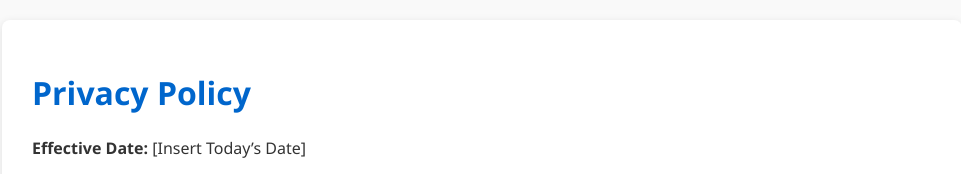
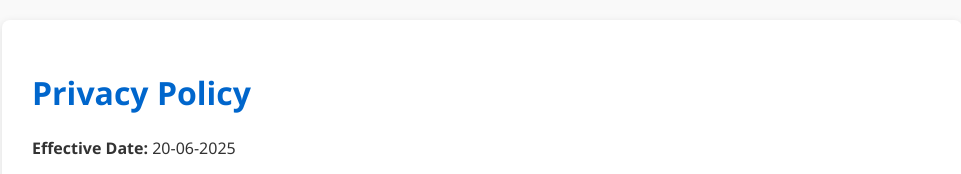
Before and after one commit to SaurabhCegian/metro-privacy-policy, a plain HTML site: page index.html in a window 1280 px wide. Shown: the top 174 px of the page, without its empty margins (158-1119 px from the left). Drawn offline with Linux system fonts and the light colour scheme.

Commit message:
fixed issue

```diff
--- a/index.html
+++ b/index.html
@@ -41,7 +41,7 @@
 <body>
   <div class="container">
     <h1>Privacy Policy</h1>
-    <p><strong>Effective Date:</strong> [Insert Today’s Date]</p>
+    <p><strong>Effective Date:</strong> 20-06-2025</p>
     <p>
       Namma-Metro-Guide-Bengaluru (“we,” “our,” or “us”) is committed to protecting your privacy. This Privacy Policy outlines how we handle data in our mobile application, available on the Google Play Store.
     </p>
```
